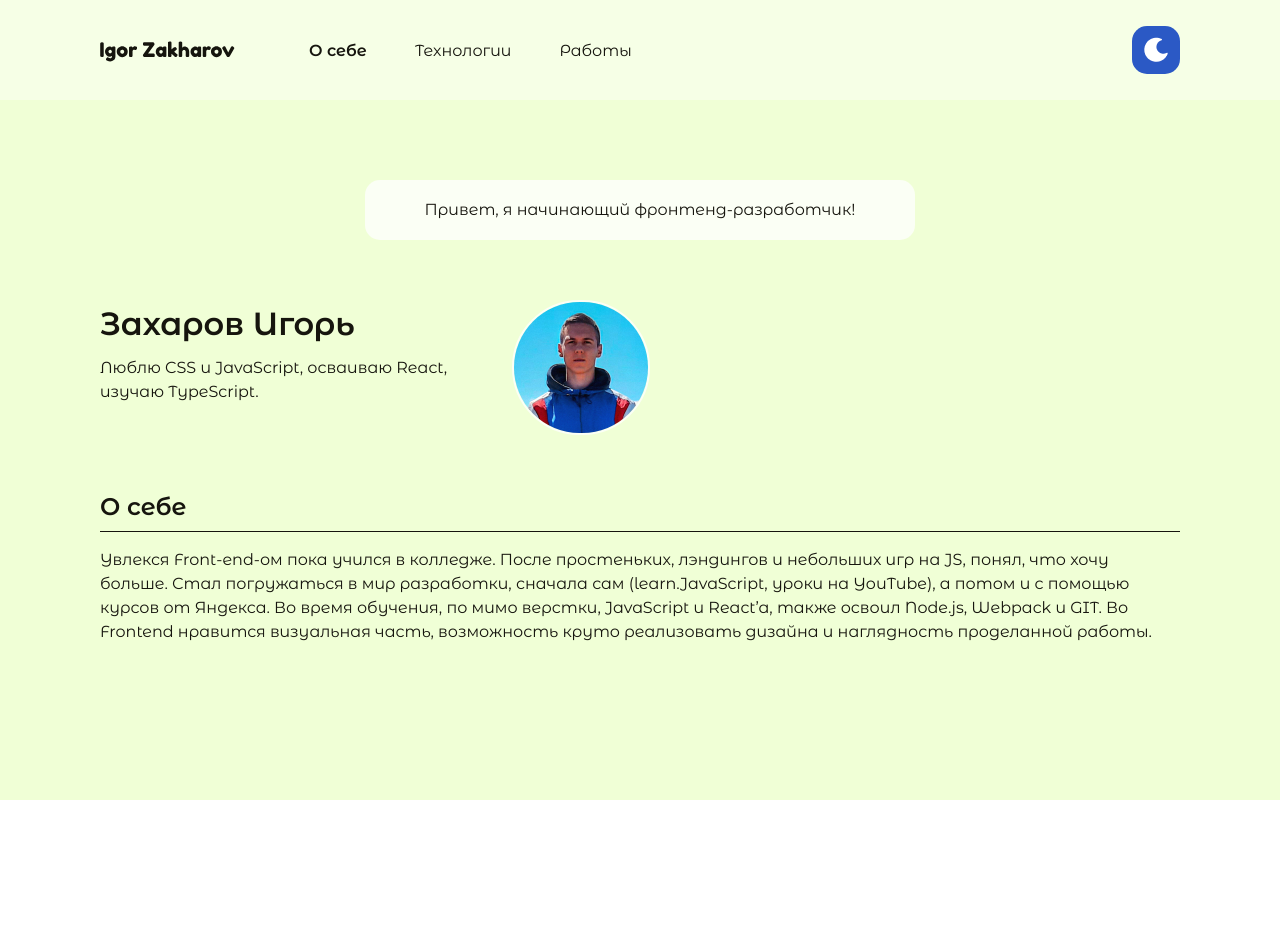
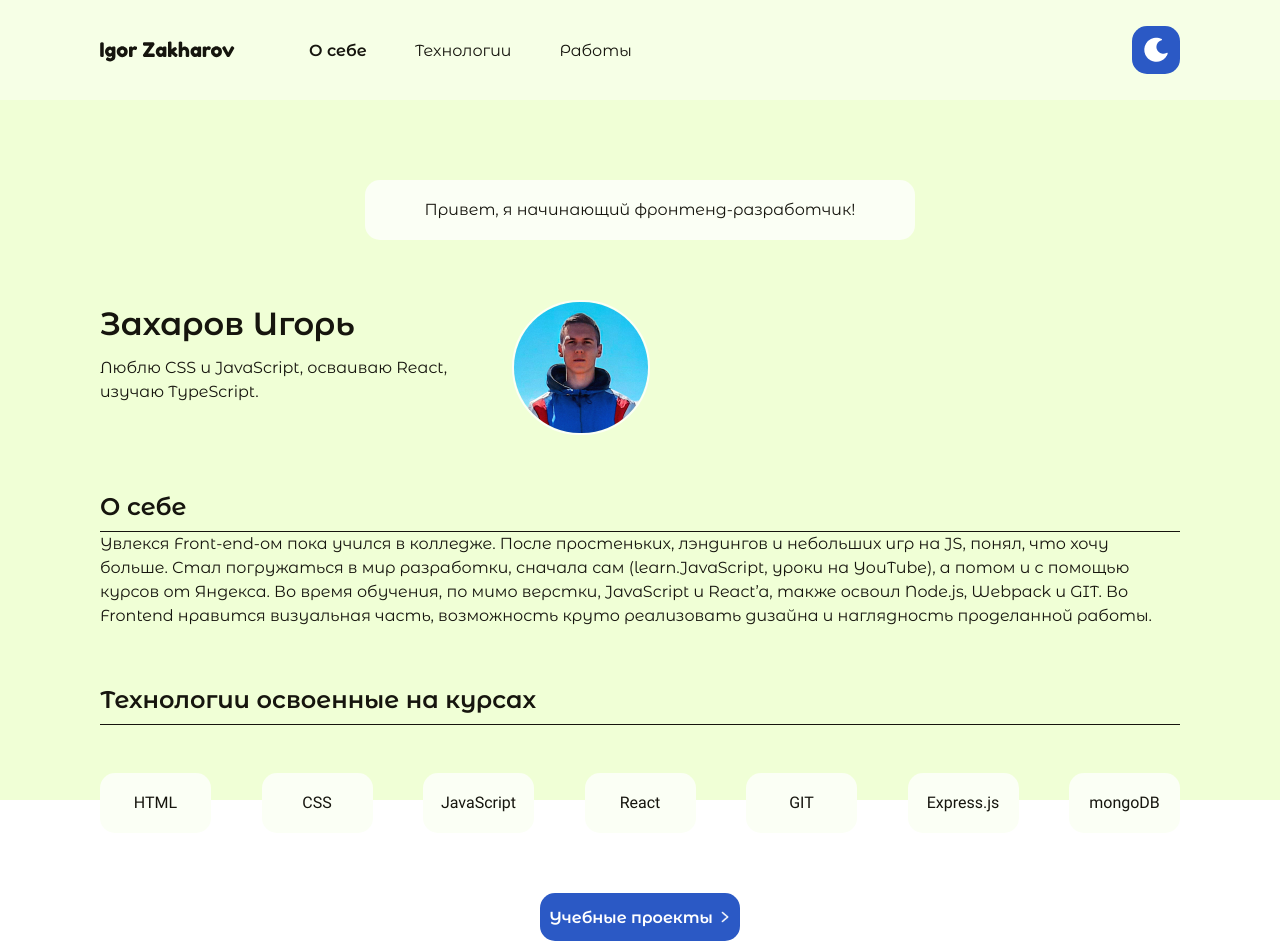
Before and after one commit to IgorZakharov211/zakharov-igor, a React (Create React App) app: page / in a window 1280 px wide. Before the commit the page ends 800 px from the top, so only its background shows below. Built offline with nearby package versions, Linux system fonts and the light colour scheme.

Commit message:
feat: add courses

```diff
--- a/src/components/about/About.js
+++ b/src/components/about/About.js
@@ -2,12 +2,14 @@ import React from 'react';
 import './About.scss';
 import MyInfo from '../my-info/MyInfo';
 import Biography from '../biography/Biography';
+import Courses from '../courses/Courses';
 
 function About(){
   return(
     <main className="about">
       <MyInfo className="about"/>
       <Biography className={"about"}/>
+      <Courses className={"about"} />
     </main>
   )
 }
--- a/src/components/about/About.scss
+++ b/src/components/about/About.scss
@@ -9,4 +9,8 @@
   &__biography{
     margin: 0 0 60px 0;
   }
+
+  &__courses{
+    margin: 0 0 60px 0;
+  }
 }
--- /dev/null
+++ b/src/components/courses/Courses.js
@@ -0,0 +1,42 @@
+import React from "react";
+import { useContext } from "react";
+import { Link } from "react-router-dom";
+import './Courses.scss';
+import ArrowIcon from '../../images/icons/arrow.svg';
+import { ThemeContext } from "../../themeContext";
+
+function Courses(props){
+
+  const { theme } = useContext(ThemeContext);
+  const coursesList = ["HTML", "CSS", "JavaScript", "React", "GIT", "Express.js", "mongoDB"]
+
+  return(
+    <section className={`courses ${props.className}__courses`}>
+      <h3
+        className={`title courses__title ${theme === "light" ? "" : "title_dark"}`}>
+        Технологии освоенные на курсах</h3>
+      <ul className="courses__list">
+        {
+        coursesList.map((i) => {
+          return CoursesItem(i);
+        })
+       }
+      </ul>
+      <Link exact to="/projects" className={`courses__link ${theme === "light" ? "" : "courses__link_dark"}`} alt="Перейти к проектам">
+        Учебные проекты
+        <img src={ArrowIcon} alt="Стрелка перехода" className="courses__icon"/>
+      </Link>
+    </section>
+  )
+}
+
+function CoursesItem(name){
+
+  const { theme } = useContext(ThemeContext);
+
+  return(
+    <li className={`courses__item ${theme === "light" ? "" : "courses__item_dark"}`}>{name}</li>
+  )
+}
+
+export default Courses;
--- /dev/null
+++ b/src/components/courses/Courses.scss
@@ -0,0 +1,64 @@
+@import '../../utils/variables.scss';
+@import '../../blocks/title.scss';
+
+.courses{
+  font-family: $engFont;
+
+
+  &__title{
+    margin: 0 0 48px 0;
+  }
+
+  &__list{
+    display: flex;
+    flex-direction: row;
+    justify-content: space-between;
+    width: 100%;
+    margin: 0 0 60px 0;
+    padding: 0;
+    list-style-type: none;
+  }
+
+  &__item{
+    display: flex;
+    justify-content: center;
+    align-items: center;
+    width: 111px;
+    height: 60px;
+    background-color: $primaryLightColor;
+    color: $fontColor;
+    font-size: 16px;
+    line-height: 1;
+    font-weight: 400;
+    border-radius: 15px;
+
+    &_dark{
+      background-color: $dPrimaryLightColor;
+      color: $dFontColor;
+    }
+  }
+
+  &__link{
+    display: flex;
+    flex-direction: row;
+    justify-content: center;
+    align-items: center;
+    width: 200px;
+    height: 48px;
+    margin: 0 auto;
+    background-color: $secondaryColor;
+    font-family: $mainFont;
+    color: #fff;
+    text-decoration: none;
+    font-weight: 600;
+    border-radius: 15px;
+
+    &_dark{
+      background-color: $dSecondaryColor;
+    }
+  }
+
+  &__icon{
+    margin: 0 0 0 6px;
+  }
+}
```
Also changed, not shown: src/images/icons/arrow.svg (added).
